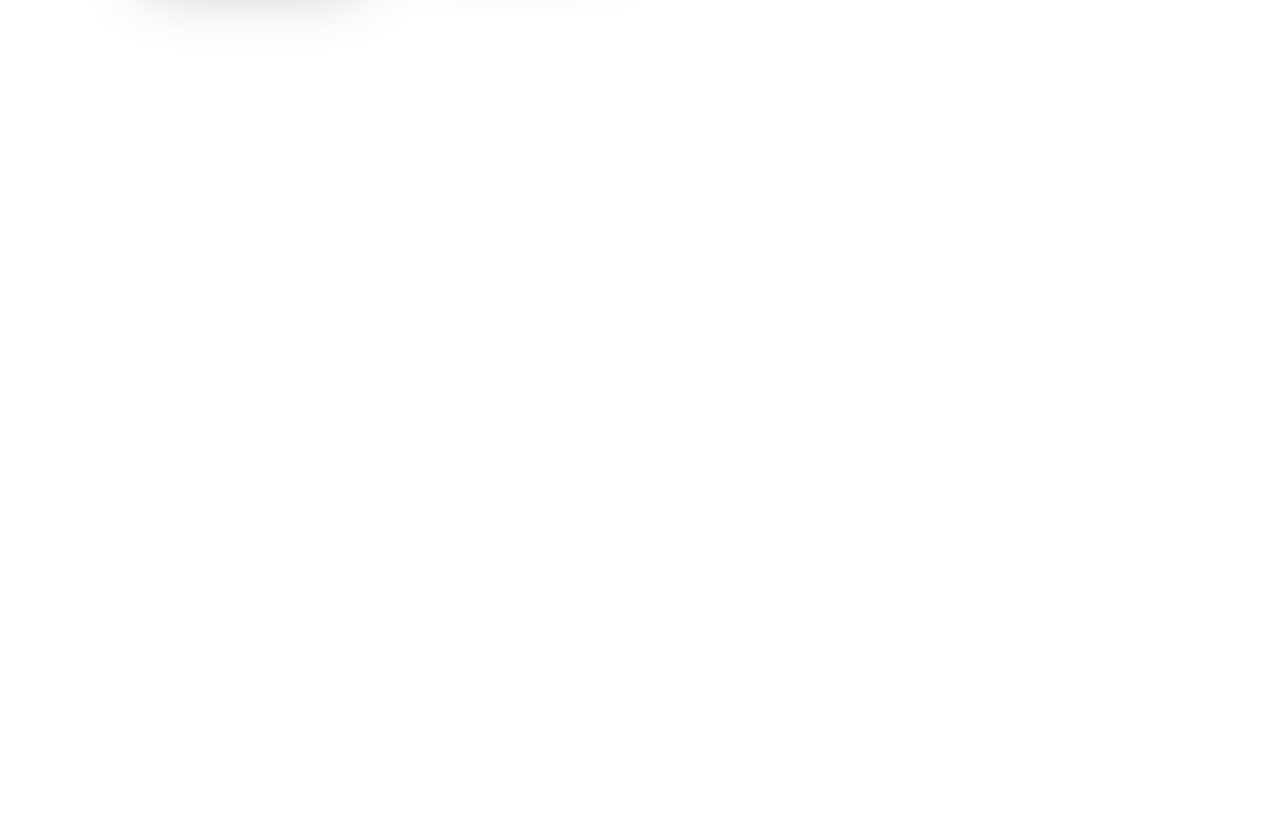
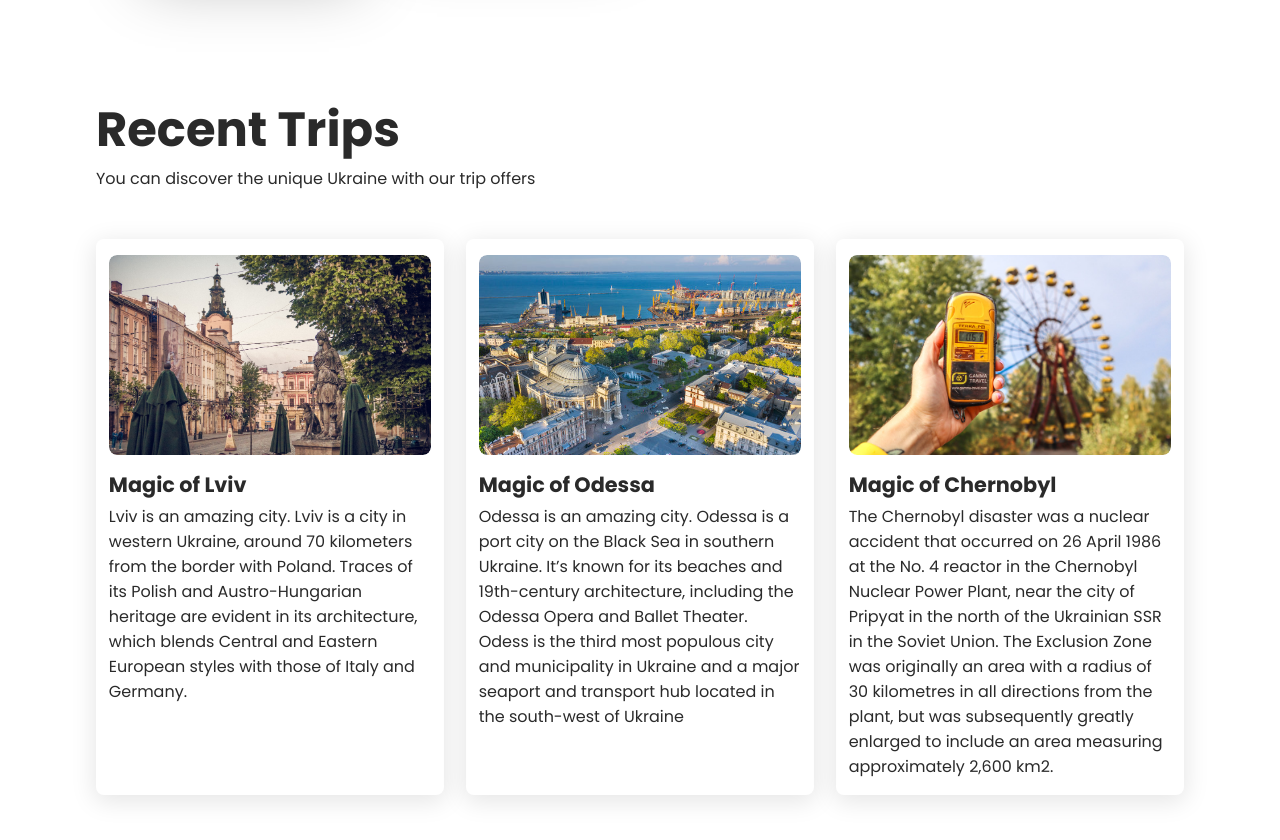
Before and after one commit to PaulBoar/Trip.io, a React (Create React App) app: page / in a window 1280 px wide. Shown: the part 1873-2713 px from the top of the page. Before the commit the page ends 1967 px from the top, so only its background shows below. Built offline with nearby package versions, Linux system fonts and the light colour scheme.

Commit message:
trip section

```diff
--- /dev/null
+++ b/src/components/Trip.js
@@ -0,0 +1,35 @@
+import React from 'react'
+
+import classes from './Trip.module.css'
+import TripData from './TripData'
+import Lviv from '../assets/images/Lviv.jpg'
+import Odessa from '../assets/images/Odessa.jpg'
+import Chenrnobyl from '../assets/images/Chernobyl.jpg'
+
+function Trip() {
+  return (
+    <div className={classes.trip}>
+     <h2>Recent Trips</h2>
+     <p>You can discover the unique Ukraine with our trip offers</p>
+     <div className={classes['trip-card']}>
+      <TripData
+      image={Lviv}
+      heading='Magic of Lviv'
+      text='Lviv is an amazing city. Lviv is a city in western Ukraine, around 70 kilometers from the border with Poland. Traces of its Polish and Austro-Hungarian heritage are evident in its architecture, which blends Central and Eastern European styles with those of Italy and Germany.'
+      />
+      <TripData
+      image={Odessa}
+      heading='Magic of Odessa'
+      text='Odessa is an amazing city. Odessa is a port city on the Black Sea in southern Ukraine. It’s known for its beaches and 19th-century architecture, including the Odessa Opera and Ballet Theater. Odess is the third most populous city and municipality in Ukraine and a major seaport and transport hub located in the south-west of Ukraine'
+      />
+      <TripData
+      image={Chenrnobyl}
+      heading='Magic of Chernobyl'
+      text='The Chernobyl disaster was a nuclear accident that occurred on 26 April 1986 at the No. 4 reactor in the Chernobyl Nuclear Power Plant, near the city of Pripyat in the north of the Ukrainian SSR in the Soviet Union. The Exclusion Zone was originally an area with a radius of 30 kilometres in all directions from the plant, but was subsequently greatly enlarged to include an area measuring approximately 2,600 km2.'
+      />
+     </div>
+    </div>
+  )
+}
+
+export default Trip
--- /dev/null
+++ b/src/components/Trip.module.css
@@ -0,0 +1,61 @@
+.trip {
+	margin: 4rem 6rem;
+	color: #2a2a2a;
+}
+
+.trip h2 {
+	font-size: 3rem;
+}
+
+.trip-card {
+	margin-top: 3rem;
+	display: flex;
+	justify-content: space-between;
+}
+
+.card {
+	width: 32%;
+	text-align: start;
+ box-shadow: 0 5px 25px 2px rgba(0,0,0, 0.1);
+ border-radius: 8px;
+ cursor: pointer;
+ padding: 1rem .8rem;
+}
+
+.trip-img {
+ height: 200px;
+ overflow: hidden;
+ border-radius: 8px;
+}
+
+.trip-img img {
+width: 100%;
+height: 100%;
+border-radius: 8px;
+transition: .2s ease-in-out;
+}
+
+.trip-img:hover img {
+ transform: scale(1.2);
+}
+
+.card h4 {
+ font-size: 1.3rem;
+ padding: 0.9rem 0 .2rem 0;
+}
+
+@media screen and (max-width: 765px) {
+ .trip {
+  margin: 4rem 2rem;
+ }
+
+ .trip-card {
+  flex-direction: column;
+ }
+
+ .card {
+  width: 100%;
+  margin-bottom: 2rem;
+
+ }
+}
--- /dev/null
+++ b/src/components/TripData.js
@@ -0,0 +1,17 @@
+import React from 'react';
+
+import classes from './Trip.module.css';
+
+function TripData(props) {
+	return (
+		<div className={classes.card}>
+			<div className={classes['trip-img']}>
+				<img src={props.image} alt='trip image' />
+			</div>
+			<h4>{props.heading}</h4>
+			<p>{props.text}</p>
+		</div>
+	);
+}
+
+export default TripData;
--- a/src/routes/Home.js
+++ b/src/routes/Home.js
@@ -3,6 +3,7 @@ import Hero from '../components/Hero';
 import Navbar from '../components/Navbar';
 import Places from '../components/Places';
 import Independence from '../assets/images/Independence.jpg'
+import Trip from '../components/Trip';
 
 function Home() {
 	return (
@@ -18,6 +19,7 @@ function Home() {
 				url='/'
 			/>
 			<Places />
+			<Trip />
 		</>
 	);
 }
```
